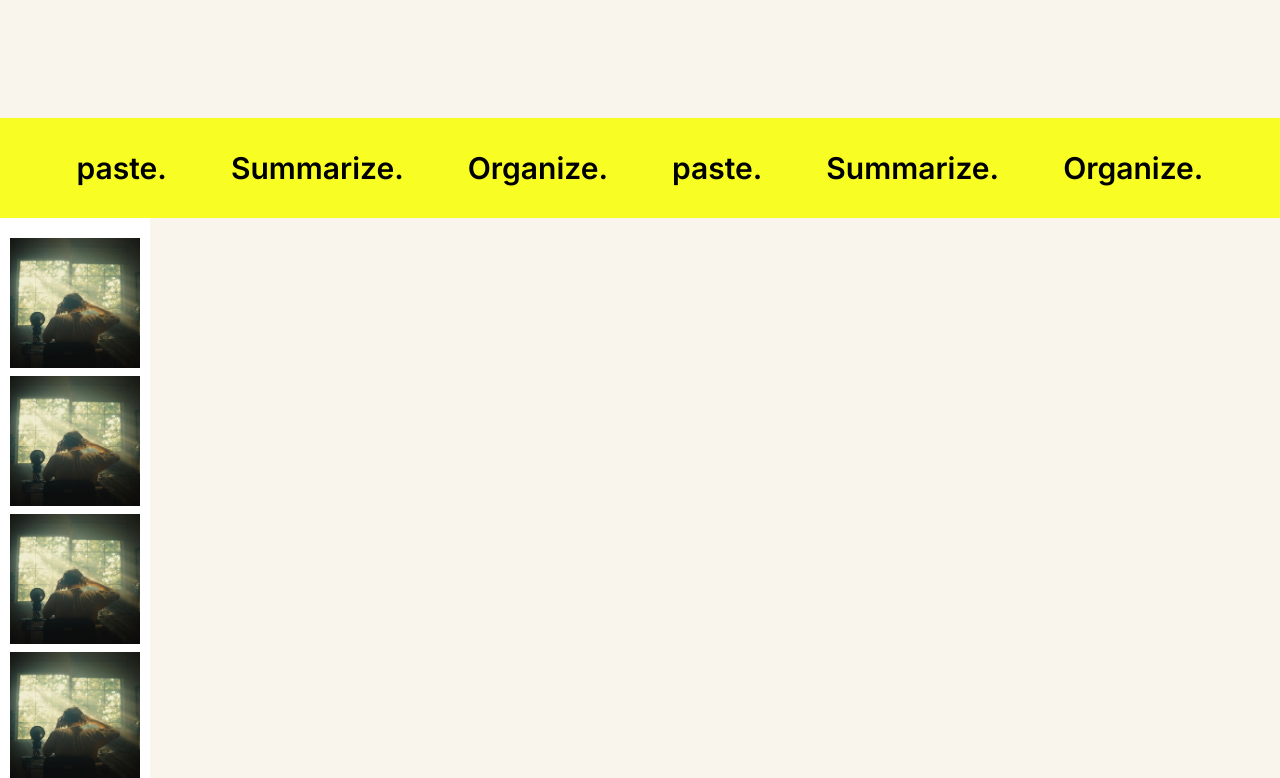
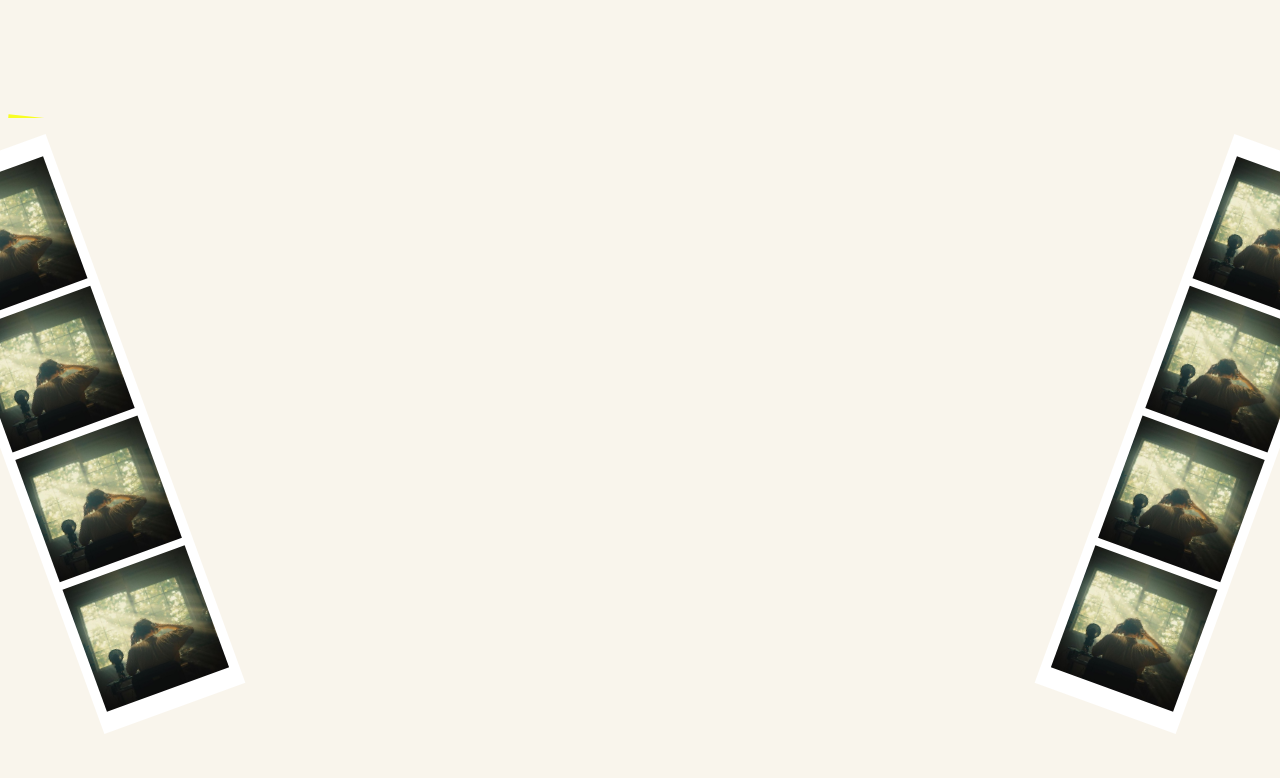
Before and after one commit to dark0crystal/rihal-om-fair-job-frontend, a Next.js app: page / in a window 1280 px wide. Shown: the part 522-1300 px from the top of the page. Built offline with nearby package versions, Linux system fonts and the light colour scheme.

Commit message:
add animation to the left and right images card

```diff
--- a/src/app/page.tsx
+++ b/src/app/page.tsx
@@ -38,15 +38,22 @@ export default function Home() {
       </div>
       </div>
       {/*  */}
-      <div>
+      <div className="absolute bottom-0 rotate-6">
         <TextCard cardInfo={firstContent}/>
       </div>
       {/*  */}
-      <div className="h-[100vh] w-screen bg-[#f9f5ec]">
+      <div className=" relative h-[100vh] w-screen bg-[#f9f5ec]">
+        {/* left image section */}
+        <div className="absolute left-0 top-6 -rotate-20">
           <ImagesCard cardInfo={first} customStyle="" bgColor=""/>
+        </div>
+        {/* right image section */}
+        <div className="absolute right-0 top-6 rotate-20">
           <ImagesCard cardInfo={first} customStyle="" bgColor=""/>
+        </div>
 
       </div>
+
        {/* floating images section */}
        <motion.div
         className=""
```
